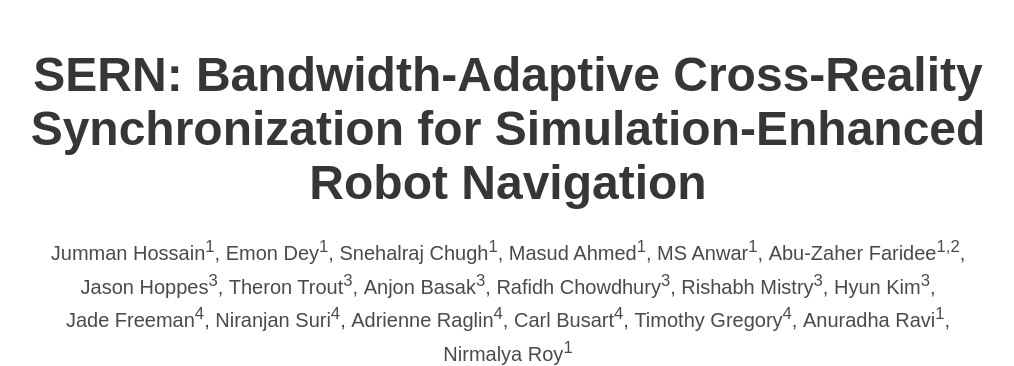
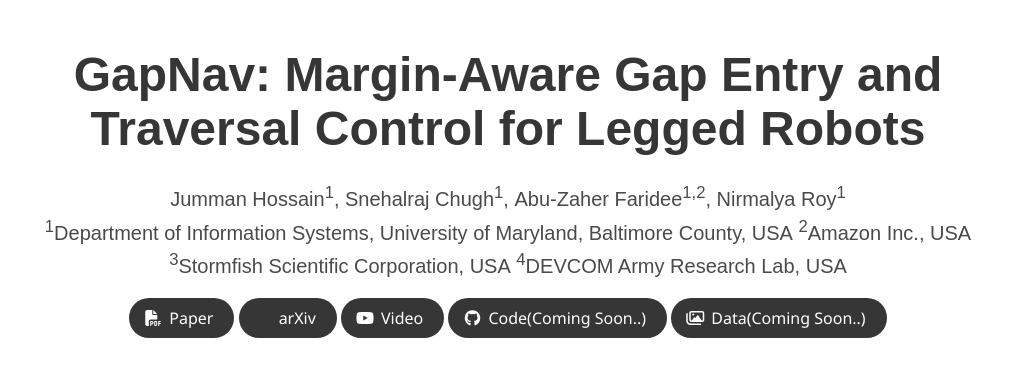
Before and after one commit to pralgomathic/gapnav, a plain HTML site: page index.html in a window 1280 px wide. Shown: the top 366 px of the page, without its empty margins (132-1146 px from the left). Drawn offline with nearby package versions, Linux system fonts and the light colour scheme; some icons are missing; a web font is replaced by a local one.

Commit message:
Update index.html

```diff
--- a/index.html
+++ b/index.html
@@ -3,10 +3,10 @@
 <head>
   <meta charset="utf-8">
   <meta name="description"
-        content="SERN: Bandwidth-Adaptive Cross-Reality Synchronization for Simulation-Enhanced Robot Navigation">
+        content="GapNav: Margin-Aware Gap Entry and Traversal Control for Legged Robots">
   <meta name="keywords" content="Nerfies, D-NeRF, NeRF">
   <meta name="viewport" content="width=device-width, initial-scale=1">
-  <title>SERN: Bandwidth-Adaptive Cross-Reality Synchronization for Simulation-Enhanced Robot Navigation</title>
+  <title>GapNav: Margin-Aware Gap Entry and Traversal Control for Legged Robots</title>
 
   <!-- Global site tag (gtag.js) - Google Analytics -->
   <script async src="https://www.googletagmanager.com/gtag/js?id=G-PYVRSFMDRL"></script>
@@ -88,27 +88,12 @@
     <div class="container is-max-desktop">
       <div class="columns is-centered">
         <div class="column has-text-centered">
-        <h1 class="title is-1 publication-title">SERN: Bandwidth-Adaptive Cross-Reality Synchronization for Simulation-Enhanced Robot Navigation</h1>
+        <h1 class="title is-1 publication-title">GapNav: Margin-Aware Gap Entry and Traversal Control for Legged Robots</h1>
 
         <div class="is-size-5 publication-authors">
           <span class="author-block">Jumman Hossain<sup>1</sup>,</span>
-          <span class="author-block">Emon Dey<sup>1</sup>,</span>
           <span class="author-block">Snehalraj Chugh<sup>1</sup>,</span>
-          <span class="author-block">Masud Ahmed<sup>1</sup>,</span>
-          <span class="author-block">MS Anwar<sup>1</sup>,</span>
           <span class="author-block">Abu-Zaher Faridee<sup>1,2</sup>,</span>
-          <span class="author-block">Jason Hoppes<sup>3</sup>,</span>
-          <span class="author-block">Theron Trout<sup>3</sup>,</span>
-          <span class="author-block">Anjon Basak<sup>3</sup>,</span>
-          <span class="author-block">Rafidh Chowdhury<sup>3</sup>,</span>
-          <span class="author-block">Rishabh Mistry<sup>3</sup>,</span>
-          <span class="author-block">Hyun Kim<sup>3</sup>,</span>
-          <span class="author-block">Jade Freeman<sup>4</sup>,</span>
-          <span class="author-block">Niranjan Suri<sup>4</sup>,</span>
-          <span class="author-block">Adrienne Raglin<sup>4</sup>,</span>
-          <span class="author-block">Carl Busart<sup>4</sup>,</span>
-          <span class="author-block">Timothy Gregory<sup>4</sup>,</span>
-          <span class="author-block">Anuradha Ravi<sup>1</sup>,</span>
           <span class="author-block">Nirmalya Roy<sup>1</sup></span>
         </div>
 
@@ -124,7 +109,7 @@
             <div class="publication-links">
               <!-- PDF Link. -->
               <span class="link-block">
-                <a href="https://arxiv.org/pdf/2410.16686"
+                <a href=""
                    class="external-link button is-normal is-rounded is-dark">
                   <span class="icon">
                       <i class="fas fa-file-pdf"></i>
@@ -133,7 +118,7 @@
                 </a>
               </span>
               <span class="link-block">
-                <a href="https://arxiv.org/abs/2410.16686"
+                <a href=""
                    class="external-link button is-normal is-rounded is-dark">
                   <span class="icon">
                       <i class="ai ai-arxiv"></i>
@@ -143,7 +128,7 @@
               </span>
               <!-- Video Link. -->
               <span class="link-block">
-                <a href="https://youtu.be/Y4TY1dBj4Po"
+                <a href=""
                    class="external-link button is-normal is-rounded is-dark">
                   <span class="icon">
                       <i class="fab fa-youtube"></i>
```
